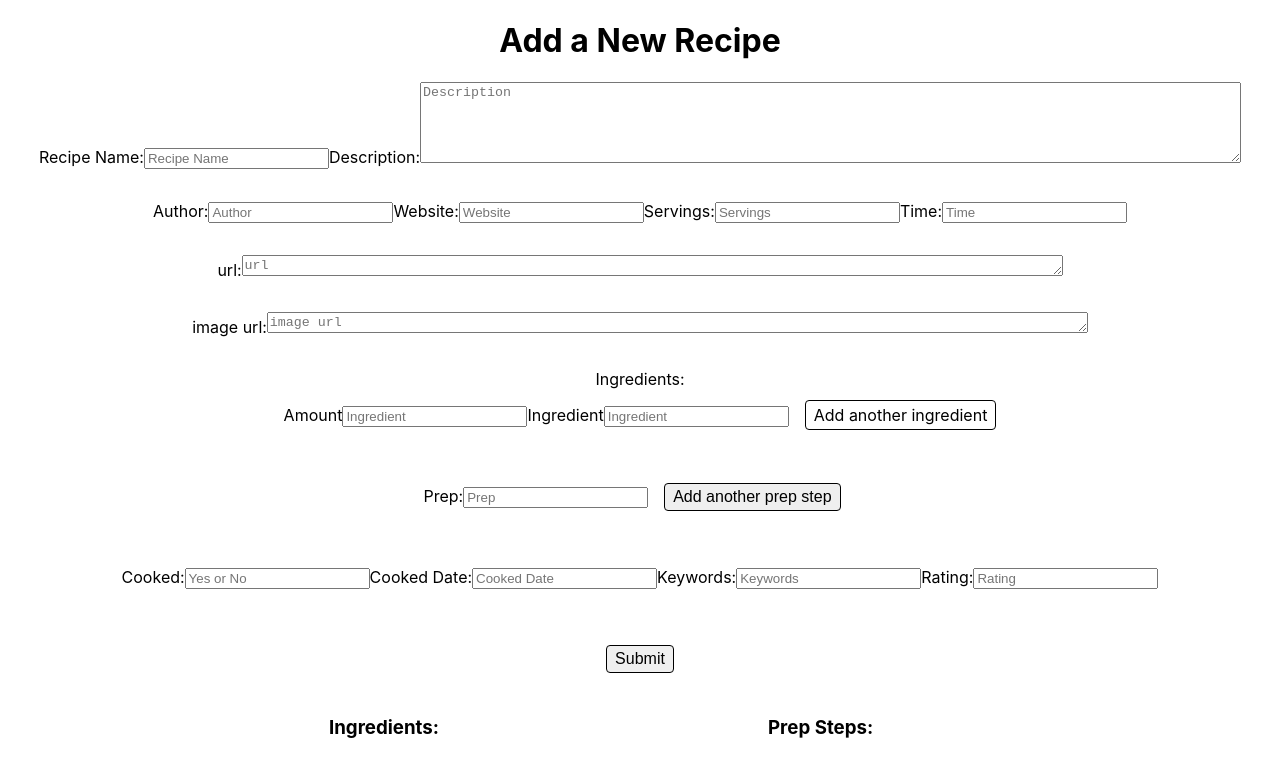
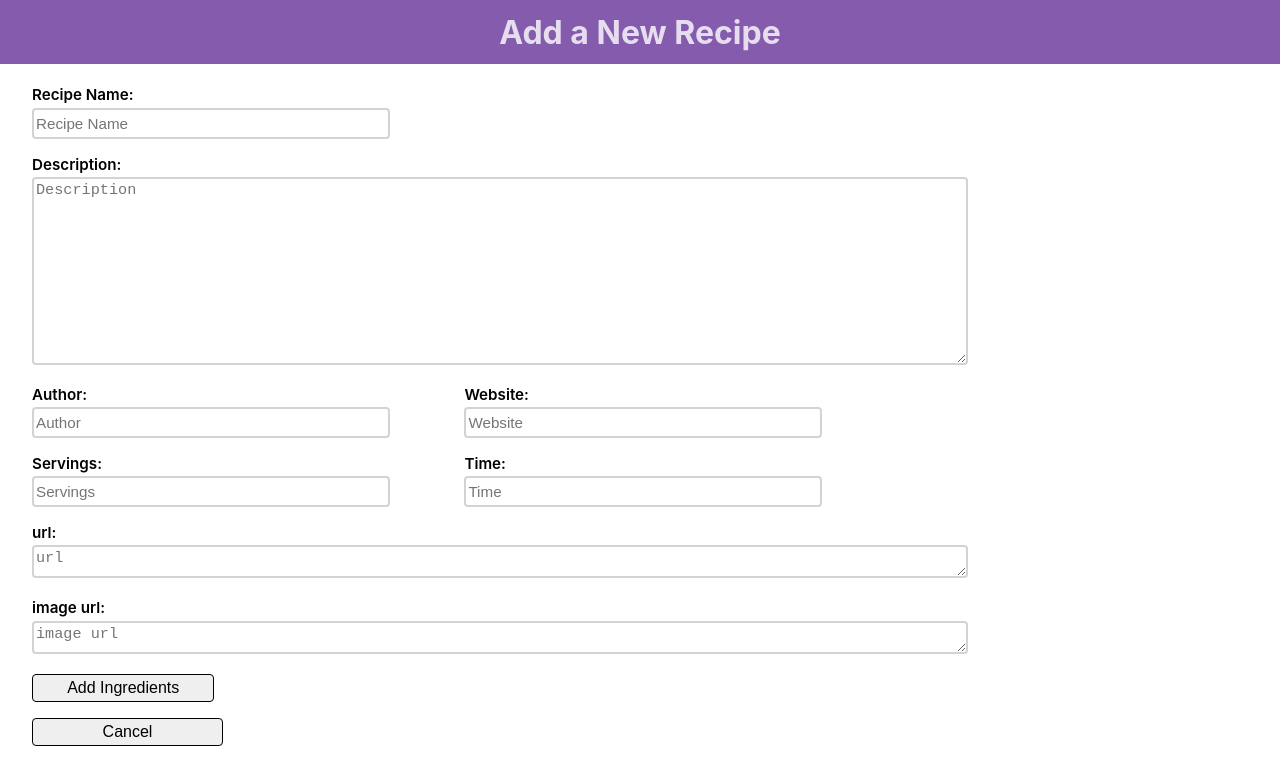
Before and after one commit to tpsnugget/RecipeApp, a React (Create React App) app in the folder client/: page /AddRecipe in a window 1280 px wide. Shown: the top 784 px of the page. Built offline with nearby package versions, Linux system fonts and the light colour scheme; the HTML template or start-up script is replaced by a standard one.

Commit message:
Lots of Add a New Recipe css, added cancel button, moved some stuff out to AddIngredients.js. Will move some later to AddPrep.js.

```diff
--- a/client/src/AddRecipe.css
+++ b/client/src/AddRecipe.css
@@ -1,12 +1,24 @@
-span {
-   border: 1px solid black;
-   border-radius: 0.25rem;
-   padding: 0.25rem 0.5rem;
-   margin-left: 1rem;
+.AddRecipe-container {
+   width: 95%;
+   display: flex;
+   flex-direction: column;
+   margin: auto;
+}
+
+.AddRecipe-h1 {
+   display: flex;
+   width: 100%;
+   height: 64px;
+   background-color: rgba(102, 51, 153, 0.8);
+   color: rgba(255, 255, 255, 0.8);
+   align-items: center;
+   justify-content: center;
+   margin-top: 0;
 }
 
 .AddRecipe-div {
    margin-bottom: 2rem;
+   width: 40%;
 }
 
 .AddRecipe-array-div {
@@ -20,3 +32,56 @@ span {
 .AddRecipe-ingredients {
    width: 60%;
 }
+
+.AddRecipe-input {
+   width: 350px;
+   height: 25px;
+   border-radius: 0.25rem;
+   border: 2px solid lightgray;
+}
+
+.AddRecipe-textarea {
+   height: 25px;
+   border-radius: 0.25rem;
+   border: 2px solid lightgray;
+}
+
+.AddRecipe-textarea-description {
+   border-radius: 0.25rem;
+   border: 2px solid lightgray;
+}
+
+.AddRecipe-label {
+   text-align: left;
+   font-size: 0.95rem;
+   font-weight: 600;
+   margin-bottom: 1rem;
+}
+
+textarea, input {
+   font-size: 0.95rem;
+   margin-top: 0.2rem;
+}
+
+.AddRecipe-two-columns {
+   width: 65%;
+   display: flex;
+   justify-content: space-between;
+}
+
+.AddRecipe-right-column {
+   justify-content: right;
+}
+
+.AddRecipe-submit-button {
+   width: 15%;
+   margin: 0;
+}
+
+.AddRecipe-cancel-button {
+   width: 191px;
+   display: flex;
+   justify-content: center;
+   margin-left: 2.5%;
+   margin-top: 1rem;
+}
--- a/client/src/AddRecipe.js
+++ b/client/src/AddRecipe.js
@@ -2,6 +2,7 @@ import React, { Component } from "react"
 import { Redirect } from "react-router-dom"
 import "./AddRecipe.css"
 import axios from "axios"
+import Snackbar from '@material-ui/core/Snackbar';
 
 class AddRecipe extends Component {
 
@@ -22,11 +23,16 @@ class AddRecipe extends Component {
          cooked_date: "",
          keywords: [""],
          rating: 0,
-         addRecipeSuccessful: false
+         addRecipeSuccessful: false,
+         recipeValidationError: false,
+         snackBarOpen: false,
+         msg: "",
+         cancel: false
       }
       this.handleChange = this.handleChange.bind(this)
       this.handleSubmit = this.handleSubmit.bind(this)
       this.addPrep = this.addPrep.bind(this)
+      this.cancel = this.cancel.bind(this)
    }
 
    handleChange(e) {
@@ -58,13 +64,15 @@ class AddRecipe extends Component {
       axios.post("http://localhost:9000/recipes", newRecipe)
          .then((response) => {
             console.log(response)
-            if (response.data.name === "MongoError") {
-               // this.setState({
-               //    loggedInId: false,
-               //    snackBarOpen: true,
-               //    msg: "Those login credentials have already been used"
-               // })
+            if (response.data._message === "Recipe validation failed") {
+               console.log("Running Recipe Validation Failed code")
+               this.setState({
+                  snackBarOpen: true,
+                  msg: "Recipe not added...",
+                  recipeValidationError: true
+               })
             } else {
+               console.log("Running addRecipe Successful code")
                this.setState({
                   addRecipeSuccessful: true
                })
@@ -100,77 +108,108 @@ class AddRecipe extends Component {
       })
    }
 
+   cancel(){
+      this.setState({cancel: true})
+   }
+
    render() {
+
+      const { addRecipeSuccessful, recipeValidationError, cancel } = this.state
 
       return (
          <div>
-            {this.state.addRecipeSuccessful && <Redirect to="/recipes" />}
+            {addRecipeSuccessful && <Redirect to="/recipes" />}
+            {recipeValidationError && <Redirect to="/recipes" />}
+            {cancel && <Redirect to="/recipes" />}
+
             <form onSubmit={this.handleSubmit} action="" method="post">
-               <h1>Add a New Recipe</h1>
 
-               <div className="AddRecipe-div">
-                  <label>Recipe Name:
+               <h1 className="AddRecipe-h1">Add a New Recipe</h1>
+
+               <div className="AddRecipe-container">
+
+                  <label className="AddRecipe-label">Recipe Name:
+                  <div>
                         <input
+                           className="AddRecipe-input"
                            type="text"
                            placeholder="Recipe Name"
                            name="title"
                            onChange={this.handleChange}>
                         </input>
+                     </div>
                   </label>
 
-                  <label>Description:
+                  <label className="AddRecipe-label">Description:
+                  <div>
                         <textarea
+                           className="AddRecipe-textarea-description"
                            type="text"
-                        rows="5"
+                           rows="10"
                            cols="100"
                            placeholder="Description"
                            name="descriptions"
                            onChange={this.handleChange}>
                         </textarea>
+                     </div>
                   </label>
-               </div>
 
-               <div className="AddRecipe-div">
-                  <label>Author:
+                  <div className="AddRecipe-two-columns">
+                     <label className="AddRecipe-label">Author:
+                     <div>
                            <input
+                              className="AddRecipe-input"
                               type="text"
                               placeholder="Author"
                               name="author"
                               onChange={this.handleChange}>
                            </input>
+                        </div>
                      </label>
 
-                  <label>Website:
+                     <label className="AddRecipe-label">Website:
+                     <div>
                            <input
+                              className="AddRecipe-input"
                               type="text"
                               placeholder="Website"
                               name="website"
                               onChange={this.handleChange}>
                            </input>
+                        </div>
                      </label>
+                  </div>
 
-                  <label>Servings:
+                  <div className="AddRecipe-two-columns">
+                     <label className="AddRecipe-label">Servings:
+                     <div>
                            <input
+                              className="AddRecipe-input"
                               type="text"
                               placeholder="Servings"
                               name="servings"
                               onChange={this.handleChange}>
                            </input>
+                        </div>
                      </label>
 
-                  <label>Time:
+                     <label className="AddRecipe-label">Time:
+                     <div>
                            <input
+                              className="AddRecipe-input"
                               type="text"
                               placeholder="Time"
                               name="time"
                               onChange={this.handleChange}>
                            </input>
+                        </div>
                      </label>
                   </div>
 
-               <div className="AddRecipe-div">
-                  <label>url:
+                  <label className="AddRecipe-label">url:
+                     <div>
                         <textarea
+                           className="AddRecipe-textarea"
                            type="text"
                            rows="1"
                            cols="100"
@@ -178,12 +217,13 @@ class AddRecipe extends Component {
                            name="url"
                            onChange={this.handleChange}>
                         </textarea>
+                     </div>
                   </label>
-               </div>
 
-               <div className="AddRecipe-div">
-                  <label>image url:
+                  <label className="AddRecipe-label">image url:
+                     <div>
                            <textarea
+                        className="AddRecipe-textarea"
                         type="text"
                         rows="1"
                         cols="100"
@@ -191,93 +231,12 @@ class AddRecipe extends Component {
                         name="image"
                         onChange={this.handleChange}>
                      </textarea>
+                     </div>
                   </label>
+                  <button className="AddRecipe-submit-button">Add Ingredients</button>
                </div>
-
-               <div className="AddRecipe-div">
-                  <p>Ingredients:</p>
-                  <label>Amount
-                     <input
-                        type="text"
-                        placeholder="Ingredient"
-                        name="ingredients"
-                        onChange={this.handleChange}>
-                     </input>
-                  </label>
-                  <label>Ingredient
-                     <input
-                        type="text"
-                        placeholder="Ingredient"
-                        name="ingredients"
-                        onChange={this.handleChange}>
-                     </input>
-                  </label>
-                  <span>Add another ingredient</span>
-               </div>
-
-               <div className="AddRecipe-div">
-                     <label>Prep:
-                     <input
-                           type="text"
-                           placeholder="Prep"
-                           name="prep"
-                           onChange={this.handleChange}>
-                        </input>
-                        <button onClick={this.addPrep}>Add another prep step</button>
-                     </label>
-               </div>
-
-               <div className="AddRecipe-div">
-                  <label>Cooked:
-                     <input
-                        type="text"
-                        placeholder="Yes or No"
-                        name="cooked"
-                        onChange={this.handleChange}>
-                     </input>
-                  </label>
-
-                  <label>Cooked Date:
-                     <input
-                        type="text"
-                        placeholder="Cooked Date"
-                        name="cooked_date"
-                        onChange={this.handleChange}>
-                     </input>
-                  </label>
-
-                  <label>Keywords:
-                     <input
-                        type="text"
-                        placeholder="Keywords"
-                        name="keywords"
-                        onChange={this.handleChange}>
-                     </input>
-                  </label>
-
-                  <label>Rating:
-                     <input
-                        type="text"
-                        placeholder="Rating"
-                        name="rating"
-                        onChange={this.handleChange}>
-                     </input>
-                  </label>
-               </div>
-               <button>Submit</button>
             </form>
-
-            <div className="AddRecipe-array-div">
-               <div className="AddRecipe-ingredients">
-                  <h3>Ingredients:</h3>
-                  {this.state.ingredient}
-               </div>
-               <div className="AddRecipe-pred">
-                  <h3>Prep Steps:</h3>
-                  {this.state.prep}
-               </div>
-            </div>
-
+            <button className="AddRecipe-cancel-button" onClick={this.cancel}>Cancel</button>
          </div>
       )
    }
```
Also changed, not shown: client/src/AddIngredients.js (added, +69 -0 lines), 1 other file (tests, documents, lock files or other folders). Lines whose indentation alone changed are shown as unchanged.
